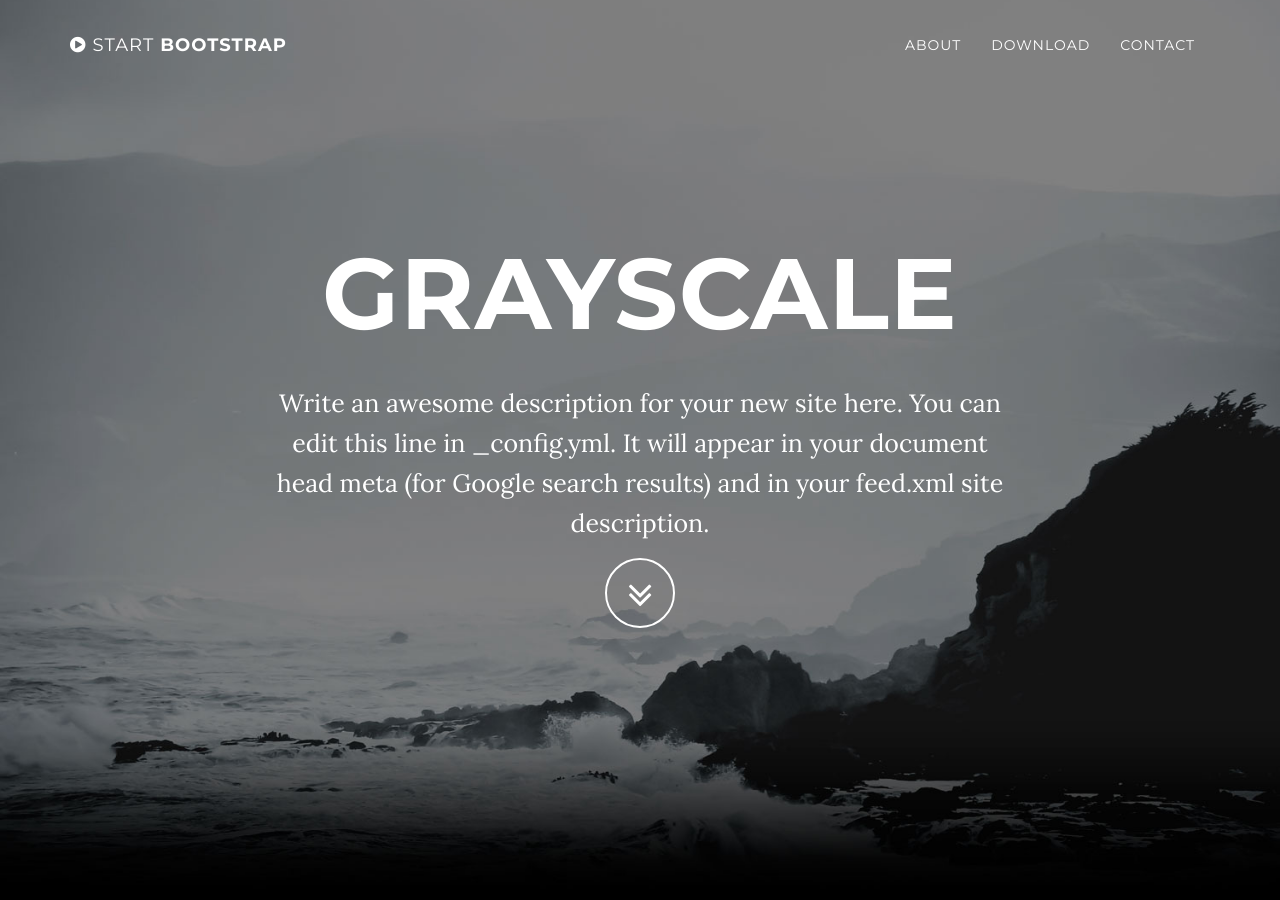
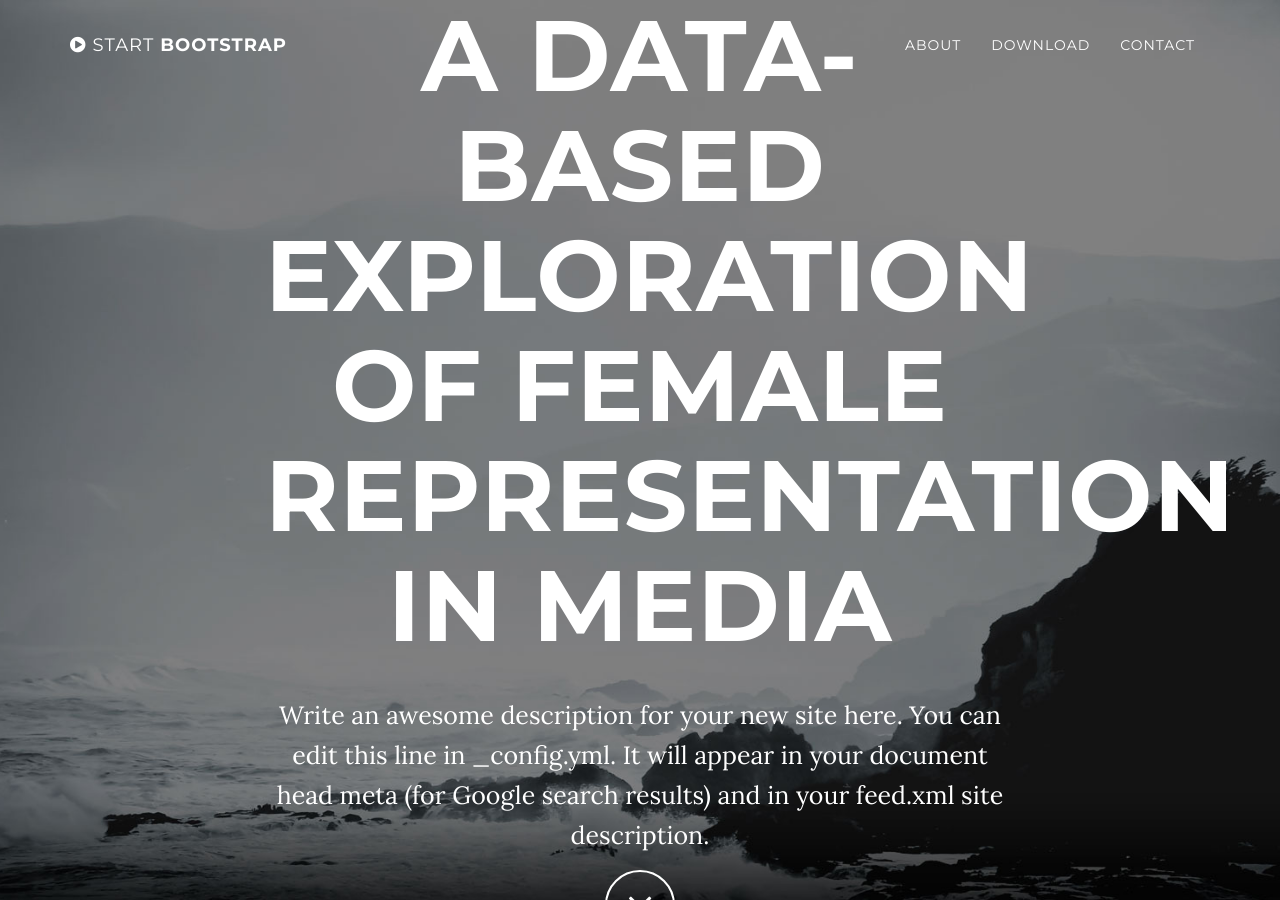
Before and after one commit to lisalrt/github.io-data_story, a Jekyll site: the page built from index.html, in a window 1280 px wide and 900 px high. Built offline with Jekyll 4.4.1, drawn with Linux system fonts in a browser that asks for light colours; some of the changed text lies outside the part shown.

Commit message:
change title and colors

```diff
--- a/_config.yml
+++ b/_config.yml
@@ -1,12 +1,11 @@
 # Site settings
-title: Grayscale
-email: your-email@domain.com
-url: https://example.github.io
+title: A data-based exploration of female representation in media
+url: https://lisalrt.github.io/females-in-media/
 description: "Write an awesome description for your new site here. You can edit this line in _config.yml. It will appear in your document head meta (for Google search results) and in your feed.xml site description."
 
 # Color settings (hex-codes without the leading hash-tag)
 color:
-  primary-dark: '#000000'
+  primary-dark: '#ffffff'
   links: '#219ab3'
 
 # Footer settings
```
